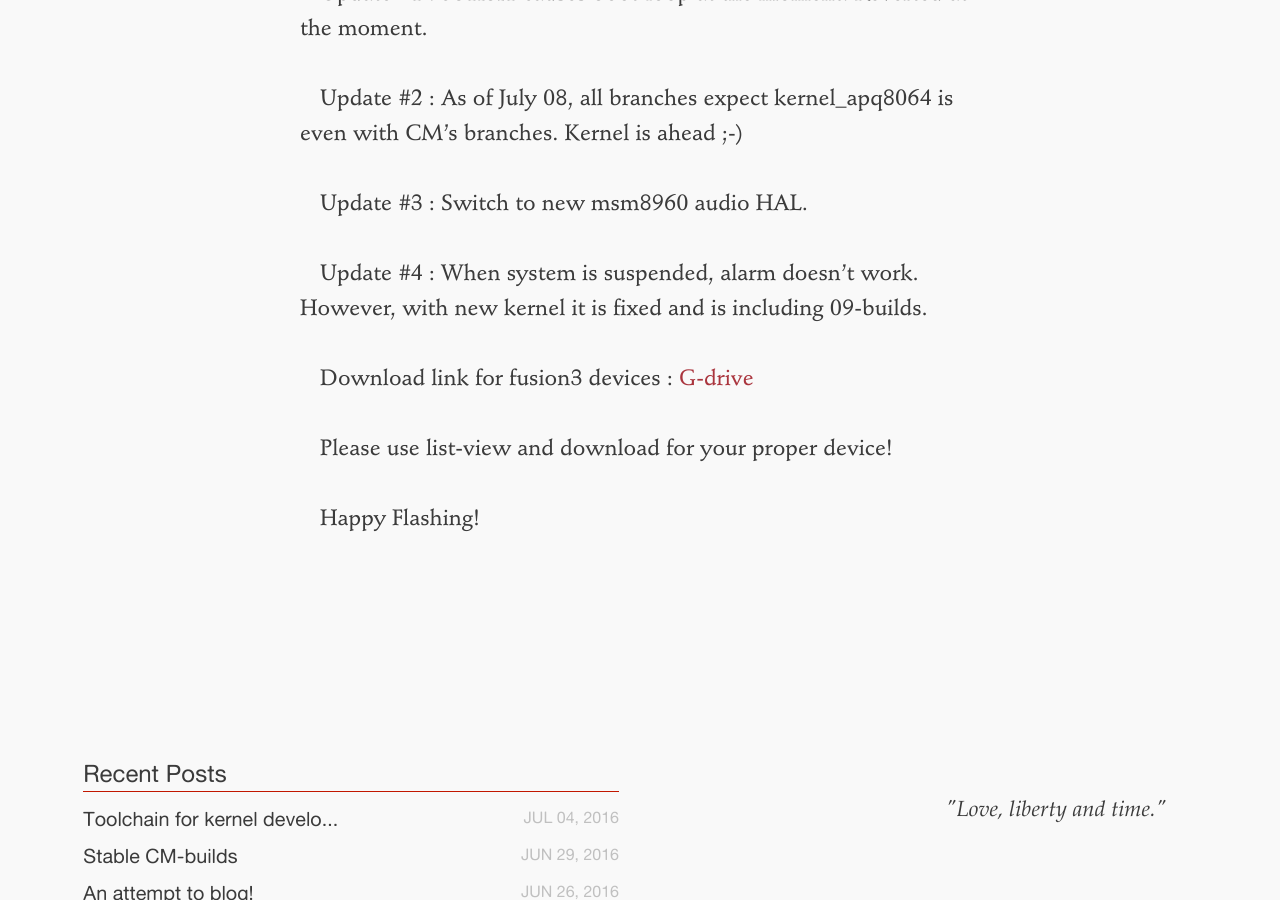
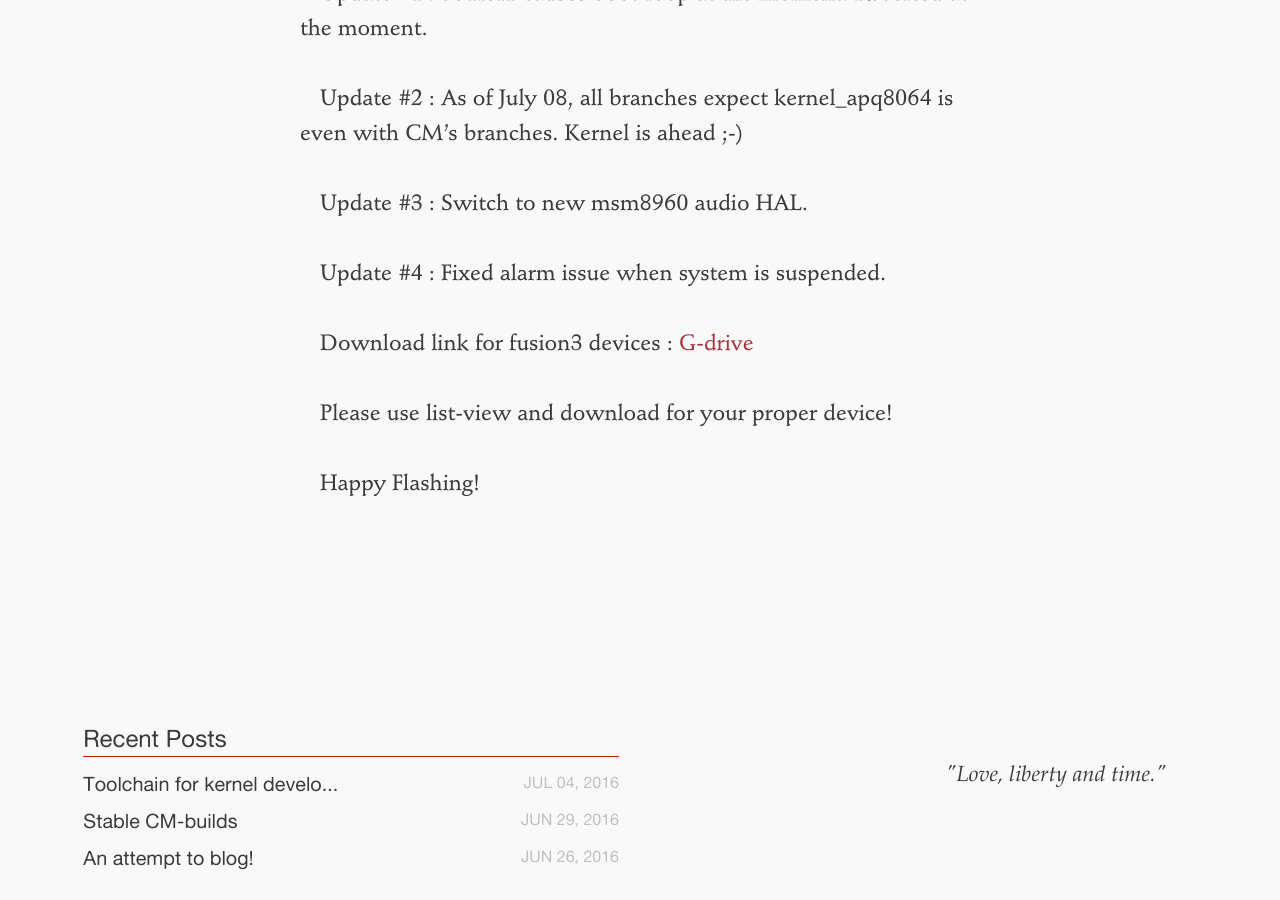
Before and after one commit to daedroza/daedroza.github.io, a Jekyll site: the page built from _posts/2016-06-29-stable-cm-builds.markdown, in a window 1280 px wide and 900 px high, scrolled down 1444 px. Built offline with Jekyll 4.4.1, drawn with Linux system fonts in a browser that asks for light colours; comment, search, counter and statistics services are not loaded.

Commit message:
update README.md with additional stuff
Signed-off-by: Kalpaj Chaudhari <Daedroza@gmail.com>

```diff
--- a/_posts/2016-06-29-stable-cm-builds.markdown
+++ b/_posts/2016-06-29-stable-cm-builds.markdown
@@ -37,7 +37,7 @@ Update #2 : As of July 08, all branches expect kernel_apq8064 is even with CM's
 
 Update #3 : Switch to new msm8960 audio HAL.
 
-Update #4 : When system is suspended, alarm doesn't work. However, with new kernel it is fixed and is including 09-builds.
+Update #4 : Fixed alarm issue when system is suspended.
 
 Download link for fusion3 devices : [G-drive](https://drive.google.com/open?id=0B9yrk5QZnasiV1BaY1libUdBbWc)
 
```
Also changed, not shown: README.md.
